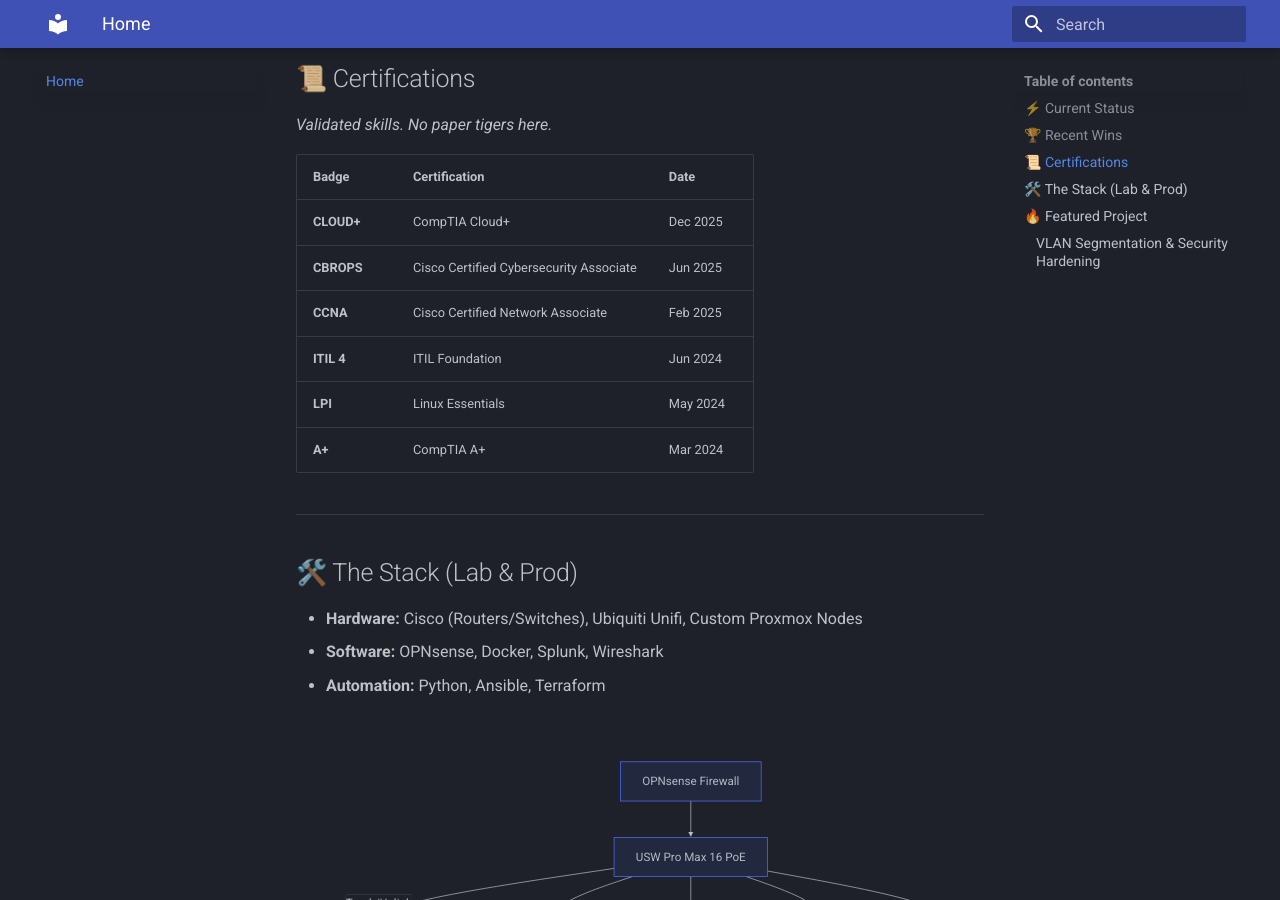
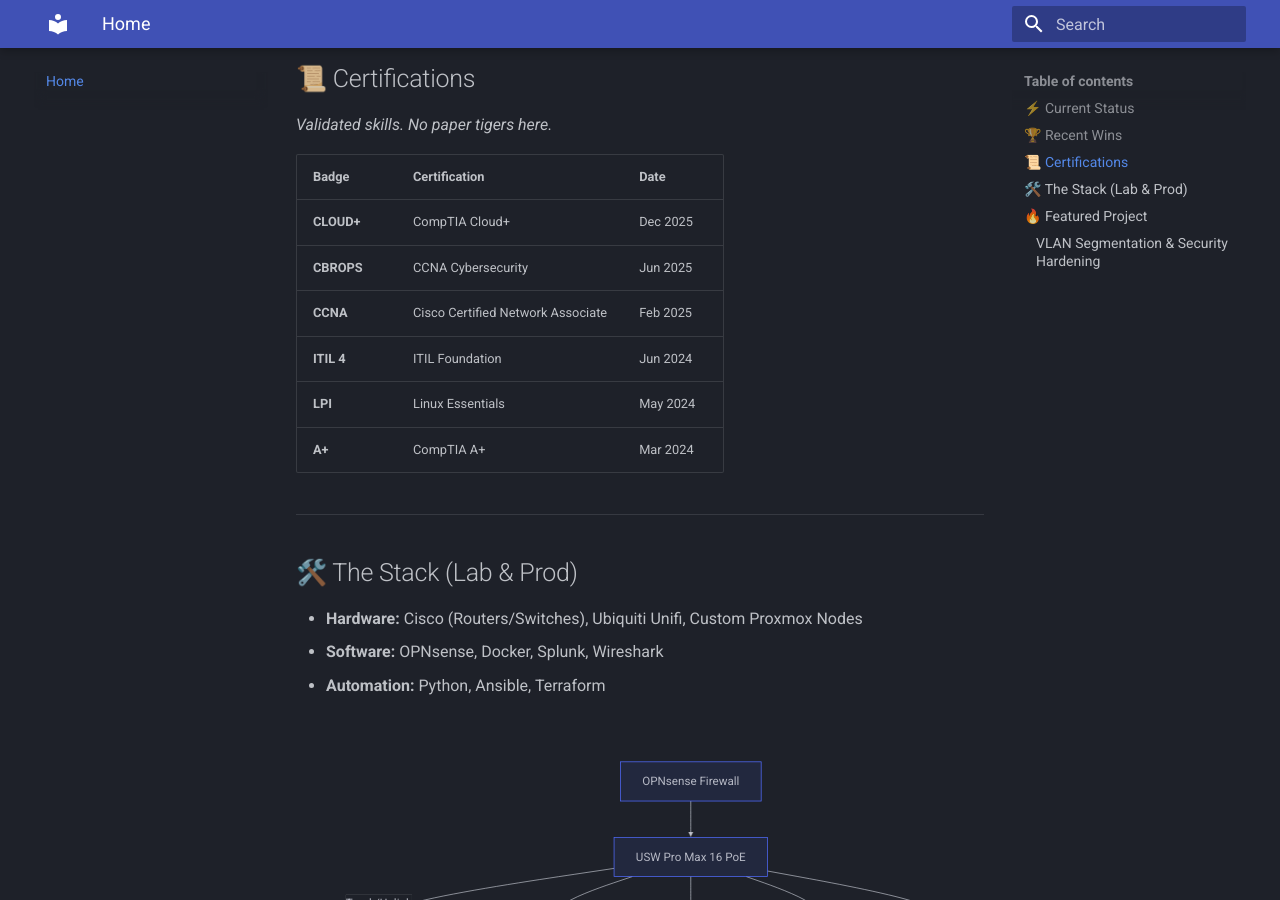
Before and after one commit to moshthesubnet/my-lab-docs, an MkDocs documentation site: the page built from docs/index.md, in a window 1280 px wide and 900 px high, scrolled down 1332 px. Built offline with MkDocs 1.6.1 and Material for MkDocs 9.7.7, drawn with Linux system fonts in a browser that asks for light colours.

Commit message:
Update index.md

```diff
--- a/docs/index.md
+++ b/docs/index.md
@@ -35,7 +35,7 @@ I document my journey from "it works on my machine" to enterprise-grade network
 | Badge | Certification | Date |
 | :--- | :--- | :--- |
 | **CLOUD+** | CompTIA Cloud+ | Dec 2025 |
-| **CBROPS** | Cisco Certified Cybersecurity Associate | Jun 2025 |
+| **CBROPS** | CCNA Cybersecurity | Jun 2025 |
 | **CCNA** | Cisco Certified Network Associate | Feb 2025 |
 | **ITIL 4** | ITIL Foundation | Jun 2024 |
 | **LPI** | Linux Essentials | May 2024 |
```
